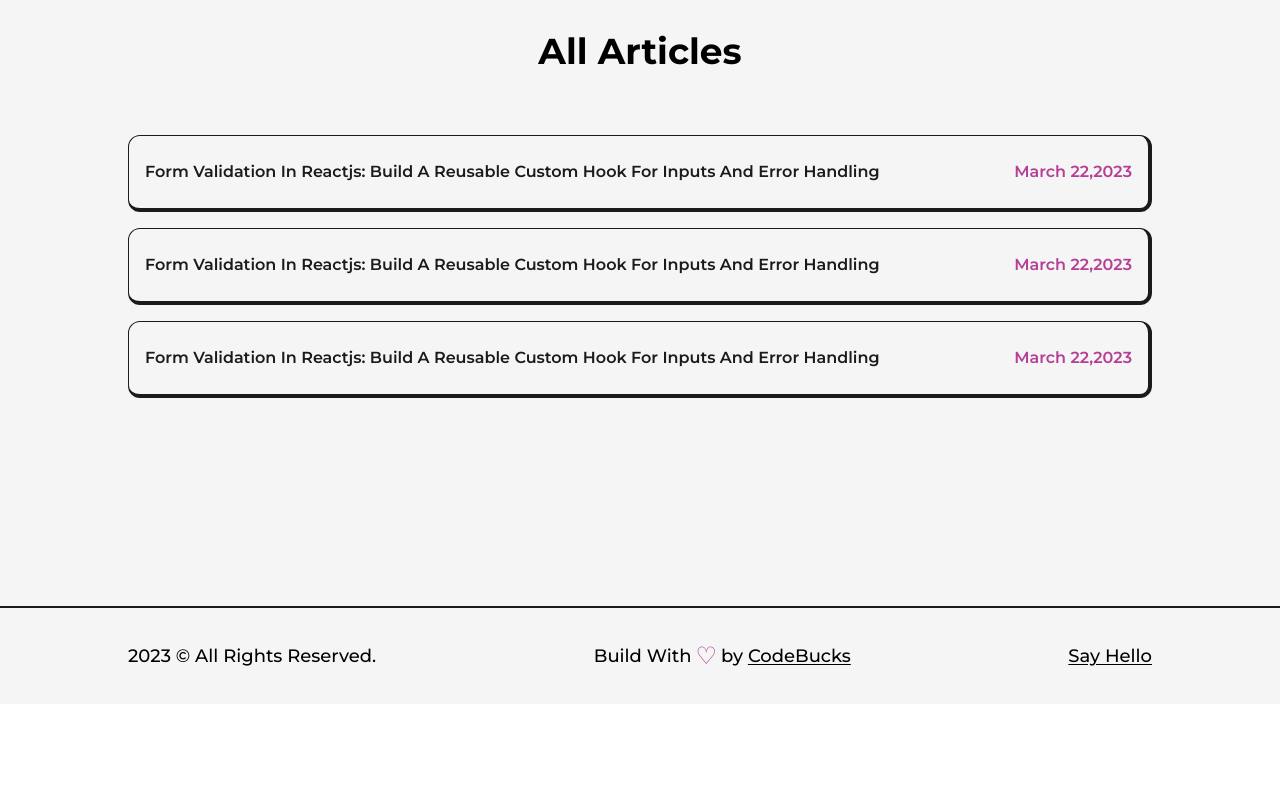
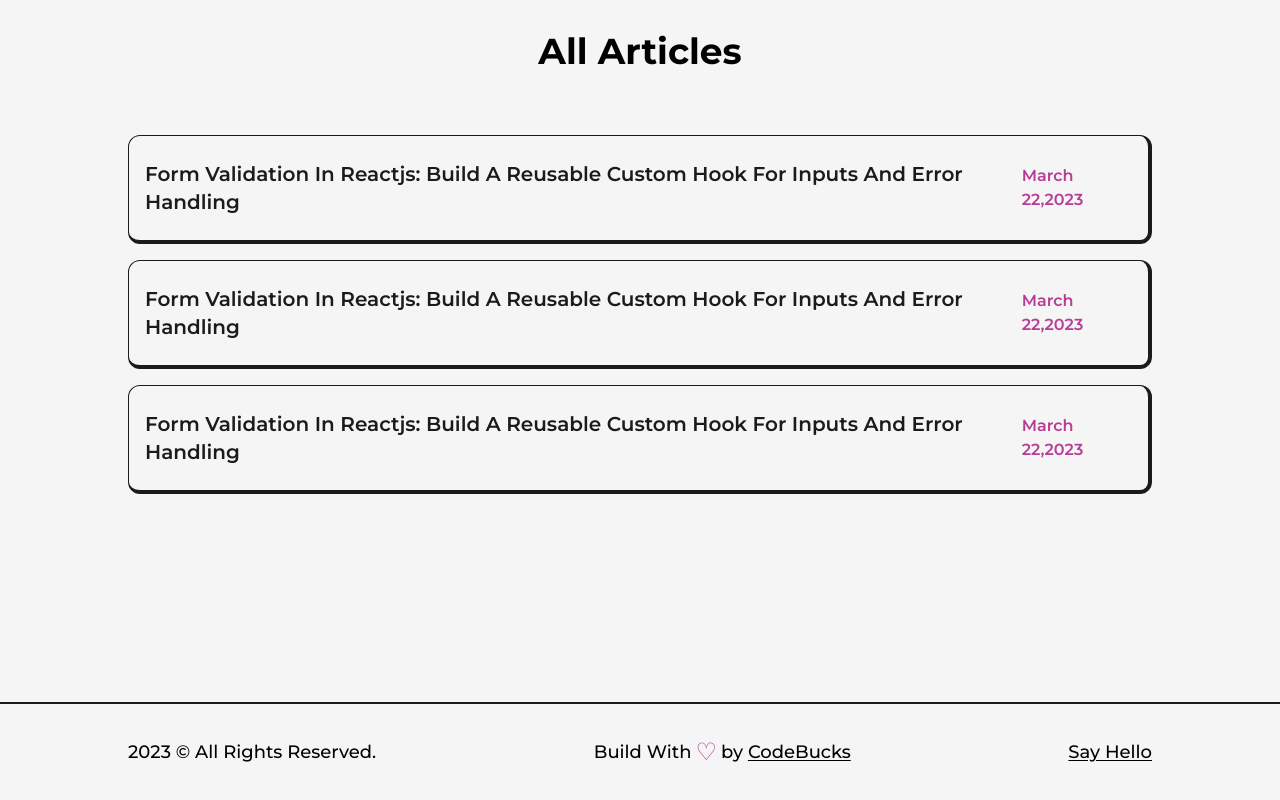
Before and after one commit to MustafaYilmaz1625/my-portfolio-nextjs-tailwindcss, a Next.js app: page /articles in a window 1280 px wide. Shown: the part 1017-1817 px from the top of the page. Before the commit the page ends 1721 px from the top, so only its background shows below. Built offline with nearby package versions, Linux system fonts and the light colour scheme.

Commit message:
article list CSS has been improved

```diff
--- a/src/pages/articles.js
+++ b/src/pages/articles.js
@@ -3,25 +3,69 @@
 import Head from "next/head";
 import Image from "next/image";
 import Link from "next/link";
-import React from "react";
+import React, { useRef } from "react";
 import article1 from "../../public/images/articles/pagination component in reactjs.jpg";
 import article2 from "../../public/images/articles/create loading screen in react js.jpg";
-import { motion } from "framer-motion";
-import article3 from "../../public/images/articles/create modal component in react using react portals.png"
+import { motion, useMotionValue } from "framer-motion";
+import article3 from "../../public/images/articles/create modal component in react using react portals.png";
+import article4 from "../../public/images/articles/form validation in reactjs using custom react hook.png";
+import article5 from "../../public/images/articles/smooth scrolling in reactjs.png";
 
 const FramerImage = motion(Image);
 
-const Article =({img,title,data,link})=>{
-    return(
-        <li className="relative w-full p-4 py-6 my-4 rounded-xl flex items-center justify-between bg-light text-dark first:mt-0 border border-solid border-dark
-        border-r-4 border-b-4 ">
-            <Link href={link} target="_blank">
-            <h2 className="capitalizetext-xl font-semibold hover:underline">{title}</h2>
-            </Link>
-            <span className="text-primary font-semibold pl-4">{data} </span>
-        </li>
-    )
-}
+const MovingImg = ({ img, title, link }) => {
+  const x = useMotionValue(0);
+  const y = useMotionValue(0);
+  const imgRef = useRef(null);
+
+  function handleMouse(event) {
+    imgRef.current.style.display = "inline-block";
+    x.set(event.pageX);
+    y.set(-10);
+  }
+  function handleMouseLeave(event) {
+    imgRef.current.style.display = "none";
+    x.set(0);
+    y.set(0);
+  }
+
+  return (
+    <Link
+      href={link}
+      target="_blank"
+      onMouseMove={handleMouse}
+      onMouseLeave={handleMouseLeave}
+    >
+      <h2 className="capitalize text-xl font-semibold hover:underline">
+        {title}
+      </h2>
+      <FramerImage
+        style={{ x: x, y: y }}
+        initial={{ opacity: 0 }}
+        whileInView={{ opacity: 1, transition: { duration: 0.2 } }}
+        ref={imgRef}
+        src={img}
+        alt={title}
+        className="z-10 w-96 h-auto hidden absolute rounded-lg "
+      />
+    </Link>
+  );
+};
+
+const Article = ({ img, title, data, link }) => {
+  return (
+    <motion.li
+      initial={{ y:200 }}
+      whileInView={{ y:0, transition: { duration: 0.5, ease:"easeInOut" } }}
+      viewport={{once:true}}
+      className="relative w-full p-4 py-6 my-4 rounded-xl flex items-center justify-between bg-light text-dark first:mt-0 border border-solid border-dark
+        border-r-4 border-b-4 "
+    >
+      <MovingImg title={title} img={img} link={link} />
+      <span className="text-primary font-semibold pl-4">{data} </span>
+    </motion.li>
+  );
+};
 
 const FeaturedArticle = ({ title, img, time, summary, link }) => {
   return (
@@ -94,13 +138,13 @@
               title="Form Validation In Reactjs: Build A Reusable Custom Hook For Inputs And Error Handling"
               data="March 22,2023"
               link="/"
-              img={article3}
+              img={article4}
             />
             <Article
               title="Form Validation In Reactjs: Build A Reusable Custom Hook For Inputs And Error Handling"
               data="March 22,2023"
               link="/"
-              img={article3}
+              img={article5}
             />
           </ul>
         </Layout>
```
